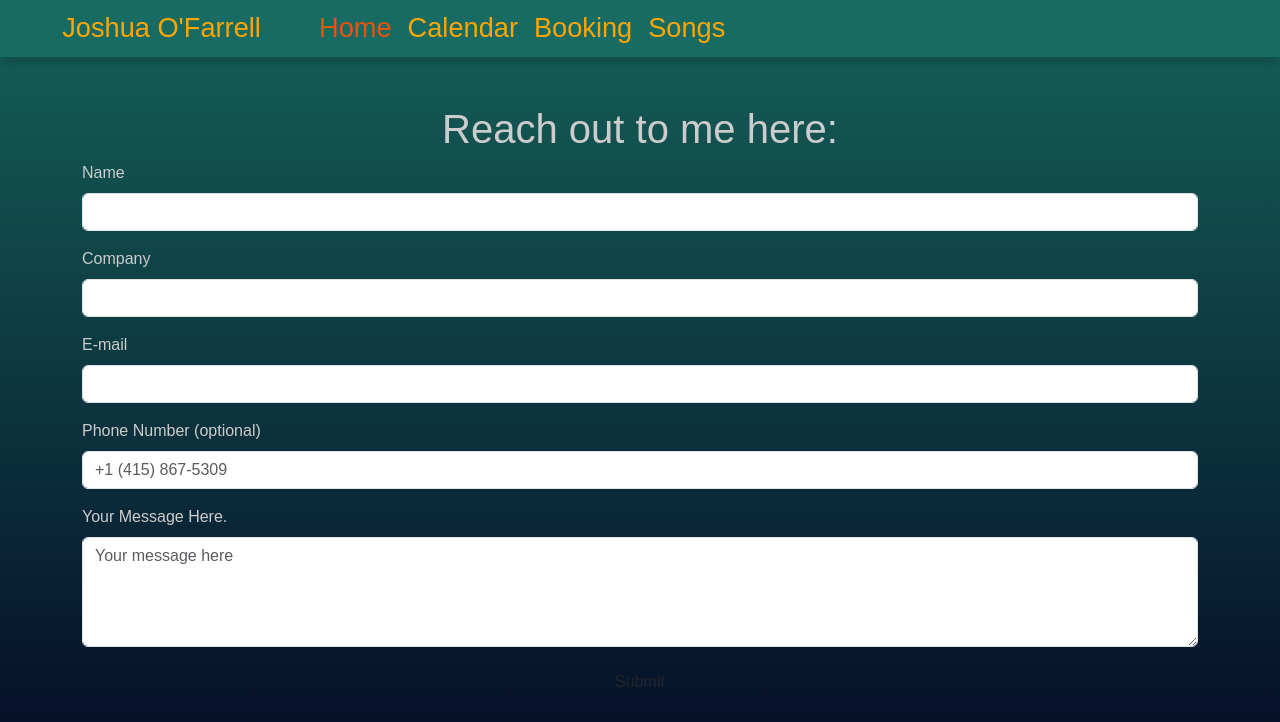
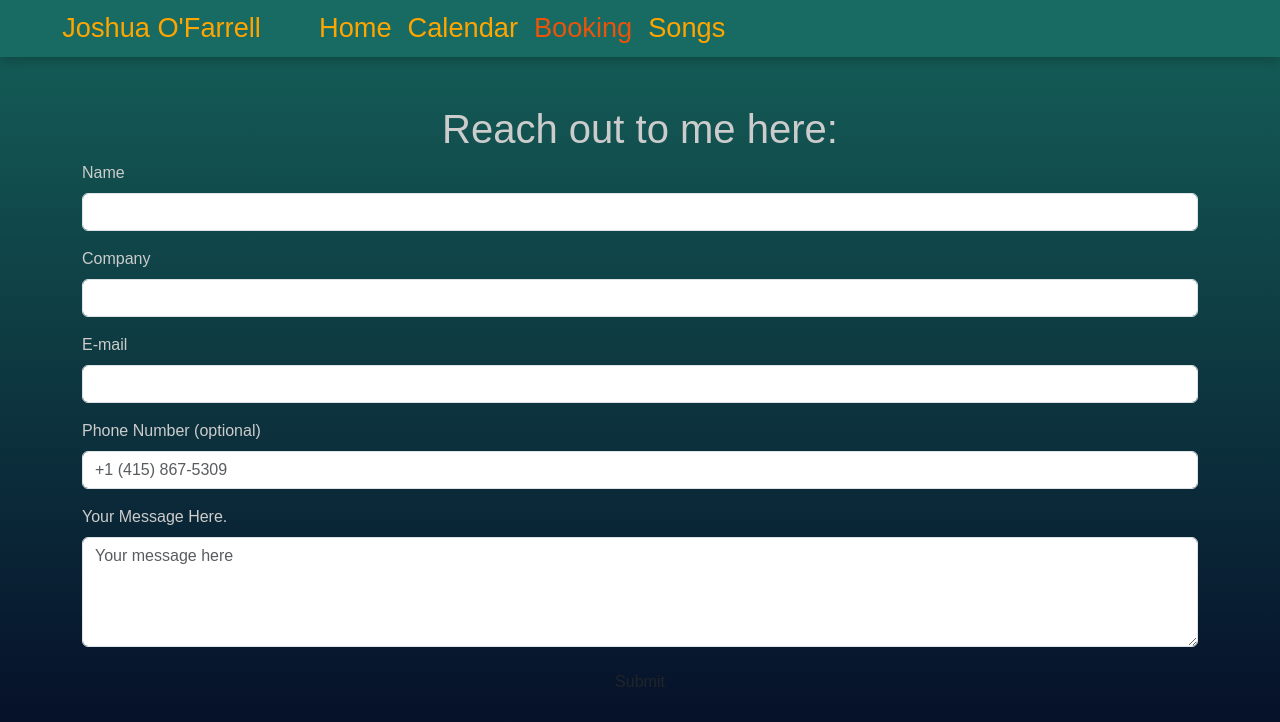
Before and after one commit to joshuaofarrell88/electroni-press-kit-1, a plain HTML site: page contact.html in a window 1280 px wide. Shown: the top 722 px of the page. Drawn offline with nearby package versions, Linux system fonts and the light colour scheme; a web font is replaced by a local one.

Commit message:
changed the highlighted link in nav bar

```diff
--- a/contact.html
+++ b/contact.html
@@ -22,13 +22,13 @@
       <div class="collapse navbar-collapse justify-content-between" id="navbarsExample04">
         <ul class="navbar-nav me-auto mb-2 mb-md-0">
           <li class="nav-item">
-            <a class="nav-link active aria-current" href="./index.html">Home</a>
+            <a class="nav-link " href="./index.html">Home</a>
           </li>
           <li class="nav-item">
             <a class="nav-link" href="./calendar.html">Calendar</a>
           </li>
           <li class="nav-item">
-            <a class="nav-link" href="./contact.html">Booking</a>
+            <a class="nav-link active aria-current" href="./contact.html">Booking</a>
           </li>
 
           <li class="nav-item">
```
Also changed, not shown: calendar.html (+2 -2 lines), songlist.html (+2 -2 lines), success.html (+1 -1 lines).
